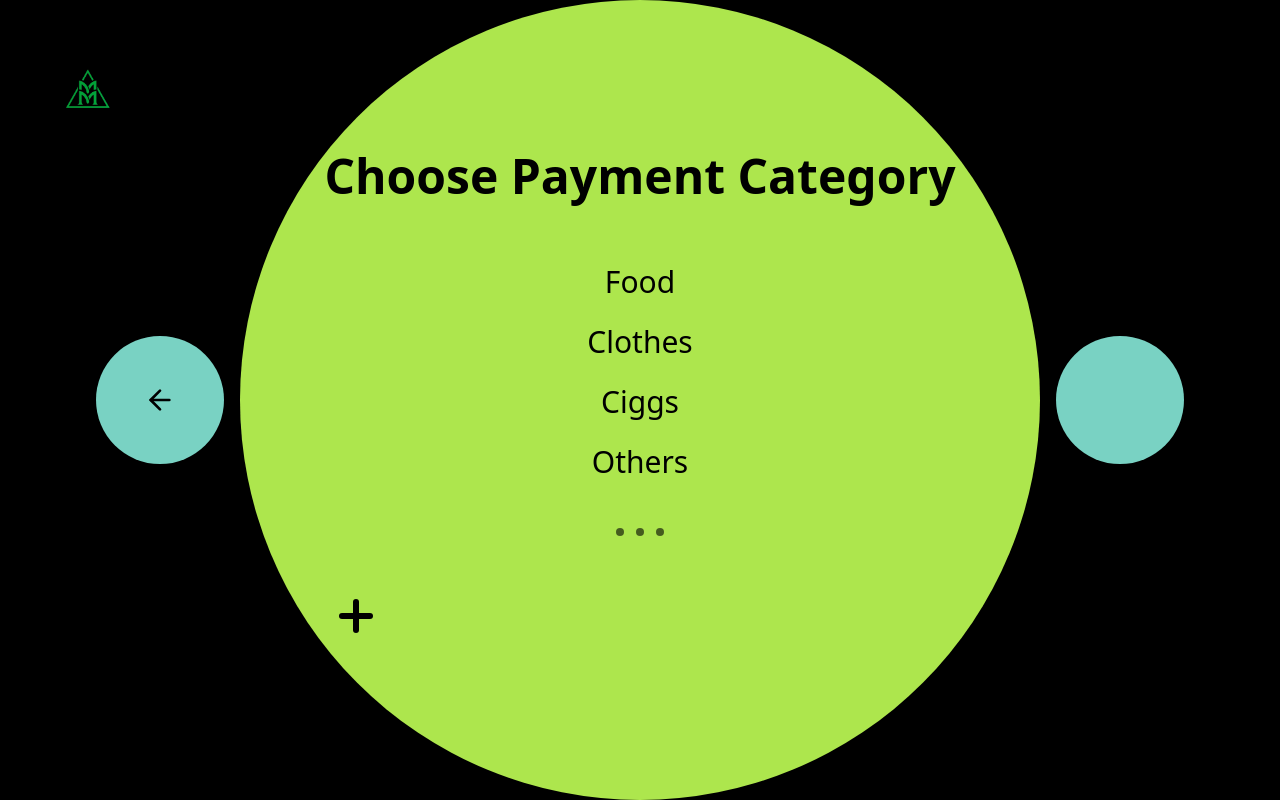
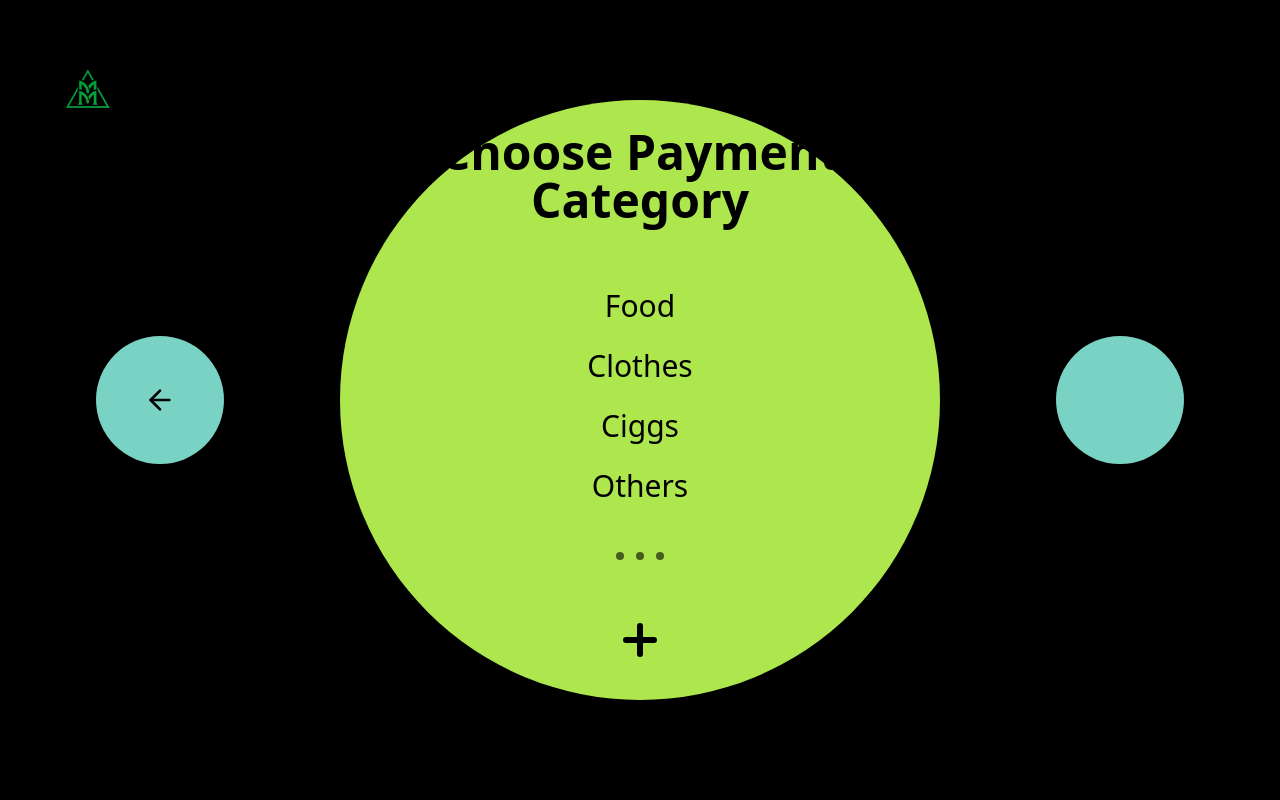
Before and after one commit to nAYANko/MoMoPAy_test, a React (Vite) app: page /payments-category in a window 1280 px wide. Built offline with nearby package versions, Linux system fonts and the light colour scheme; the HTML template or start-up script is replaced by a standard one.

Commit message:
Center plus icon and resize hero circle
Center the plus icon and reduce the size of the hero circle on the payments category page.

```diff
--- a/src/pages/PaymentsCategory.tsx
+++ b/src/pages/PaymentsCategory.tsx
@@ -28,7 +28,7 @@ const PaymentsCategory = () => {
         <div className="absolute right-24 top-1/2 -translate-y-1/2 w-32 h-32 rounded-full bg-secondary z-10" />
 
         {/* Main circle with categories */}
-        <div className="absolute left-1/2 top-1/2 -translate-x-1/2 -translate-y-1/2 w-[800px] h-[800px] rounded-full bg-primary flex items-center justify-center">
+        <div className="absolute left-1/2 top-1/2 -translate-x-1/2 -translate-y-1/2 w-[600px] h-[600px] rounded-full bg-primary flex items-center justify-center">
           <div className="text-center">
             <h1 className="text-5xl font-bold text-primary-foreground mb-16">
               Choose Payment Category
@@ -53,9 +53,11 @@ const PaymentsCategory = () => {
             </div>
 
             {/* Plus button */}
-            <button className="w-16 h-16 flex items-center justify-center hover:scale-110 transition-transform">
-              <Plus className="w-12 h-12 text-primary-foreground stroke-[3]" />
-            </button>
+            <div className="flex justify-center">
+              <button className="w-16 h-16 flex items-center justify-center hover:scale-110 transition-transform">
+                <Plus className="w-12 h-12 text-primary-foreground stroke-[3]" />
+              </button>
+            </div>
           </div>
         </div>
       </div>
```
